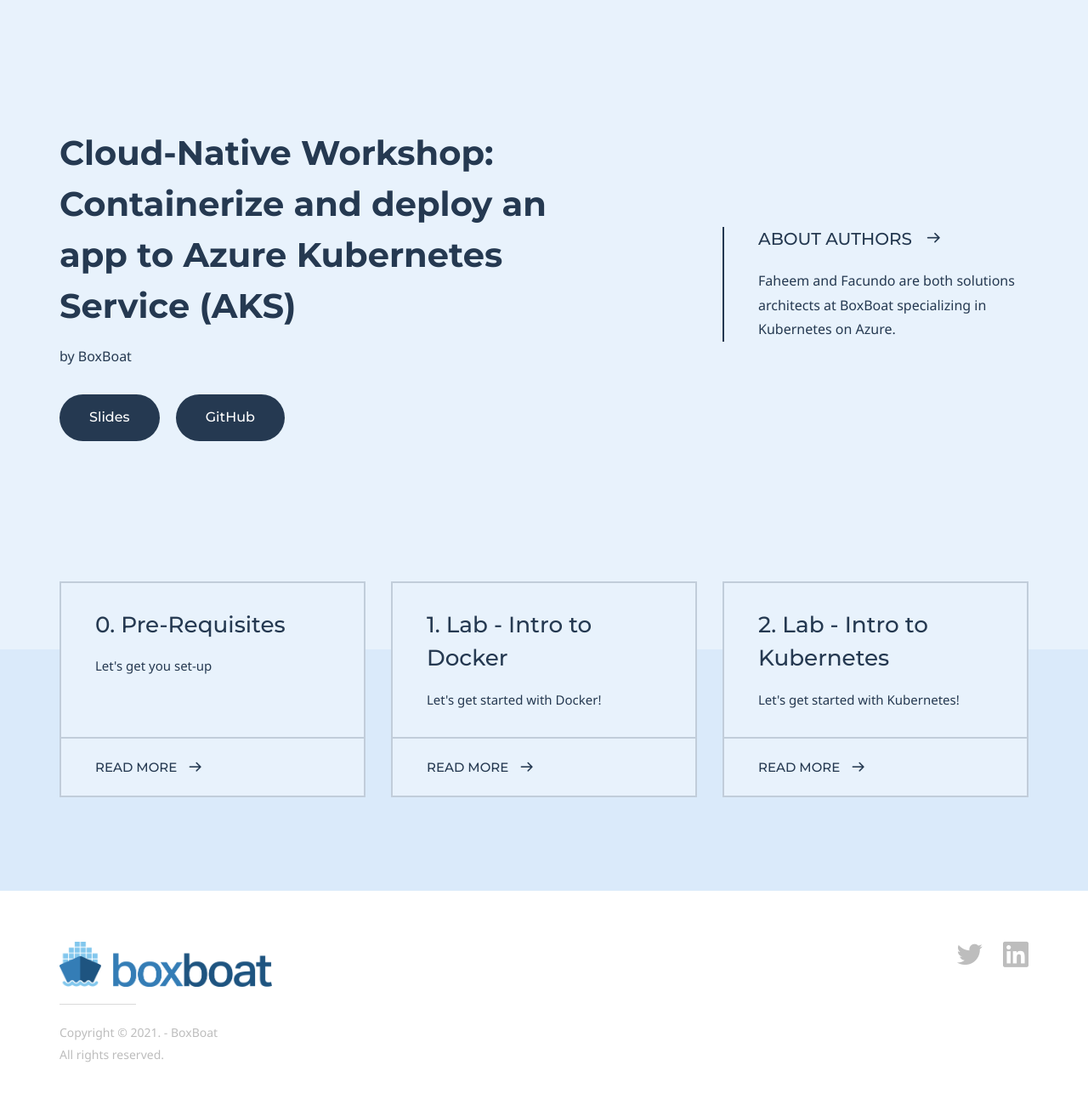
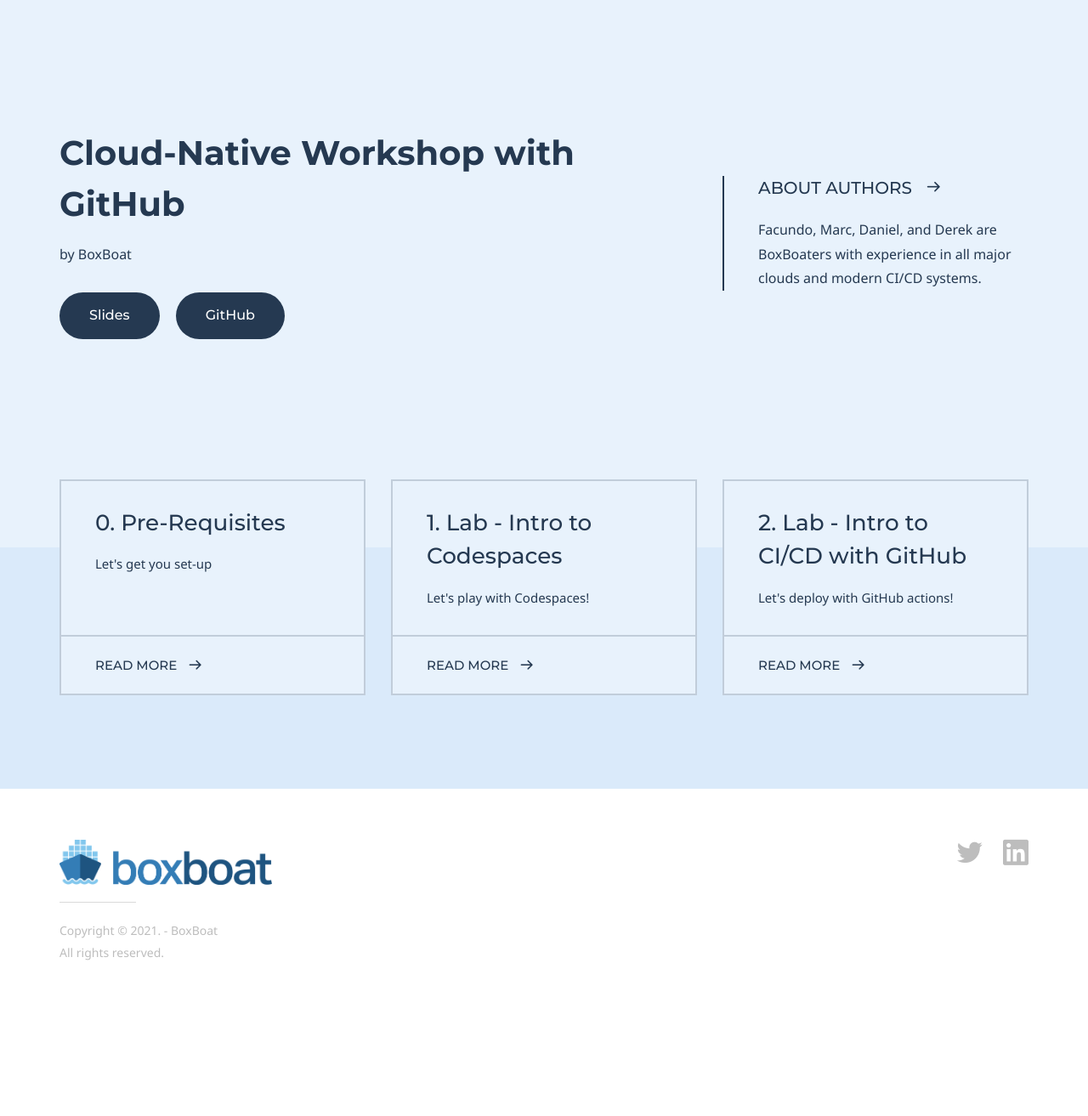
Before and after one commit to boxboat/github-cloud-native-workshop, a Jekyll site: the page built from index.md, in a window 1280 px wide. Shown: the whole page at 85% size. Built offline with Jekyll 4.4.1, drawn with Linux system fonts in a browser that asks for light colours; some web fonts are replaced; after the commit the page ends 1193 px from its top, so only the background shows below that.

Commit message:
Update index.md

```diff
--- a/index.md
+++ b/index.md
@@ -4,14 +4,14 @@ layout: homepage
 keywords:
 
 # Hero section
-title: "Cloud-Native Workshop: Containerize and deploy an app to Azure Kubernetes Service (AKS)"
+title: "Cloud-Native Workshop with GitHub"
 description: by BoxBoat
 buttons:
     - content: Slides
-      url: '/slides/boxboat-workshop-slides.pdf'
+      url: '/slides/placeholder.pdf'
       external_url: false
     - content: GitHub
-      url: 'https://github.com/boxboat/aks-wkshp-1'
+      url: 'https://github.com/boxboat/github-cloud-native-workshop'
       external_url: true
 
 # Author box
@@ -19,7 +19,7 @@ author:
     title: About Authors
     title_url: '#'
     external_url: true
-    description: Faheem and Facundo are both solutions architects at BoxBoat specializing in Kubernetes on Azure.
+    description: Facundo, Marc, Daniel, and Derek are BoxBoaters with experience in all major clouds and modern CI/CD systems.
 
 # Grid navigation
 grid_navigation:
@@ -27,12 +27,12 @@ grid_navigation:
       excerpt: "Let's get you set-up"
       cta: Read More
       url: '/lab-prerequisites'
-    - title: 1. Lab - Intro to Docker
-      excerpt: "Let's get started with Docker!"
+    - title: 1. Lab - Intro to Codespaces
+      excerpt: "Let's play with Codespaces!"
       cta: Read More
       url: '/lab-docker'
-    - title: 2. Lab - Intro to Kubernetes
-      excerpt: "Let's get started with Kubernetes!"
+    - title: 2. Lab - Intro to CI/CD with GitHub
+      excerpt: "Let's deploy with GitHub actions!"
       cta: Read More
       url: '/lab-kubernetes'
 ---
```
